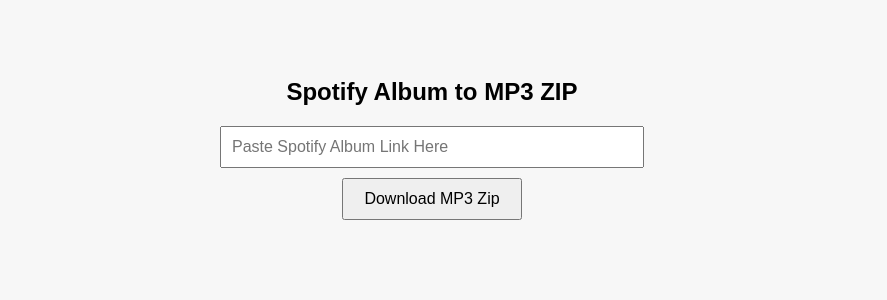
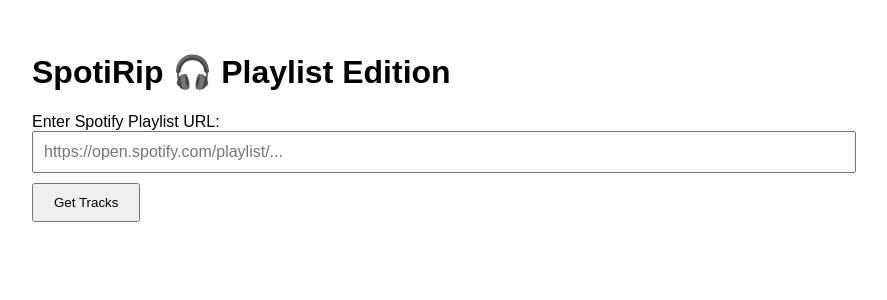
Before and after one commit to Cepha0Z/SpotiRip, a Flask app: page / in a window 1280 px wide. Shown: the top 300 px of the page, without its empty margins (208-1095 px from the left). Run offline with Flask 3, Linux system fonts and the light colour scheme.

Commit message:
Update index.html

```diff
--- a/templates/index.html
+++ b/templates/index.html
@@ -1,18 +1,35 @@
 <!DOCTYPE html>
 <html>
 <head>
-  <title>Spotify to MP3 ZIP Downloader</title>
-  <style>
-    body { font-family: Arial; padding: 50px; background: #f7f7f7; text-align: center; }
-    input[type="text"] { width: 400px; padding: 10px; font-size: 16px; }
-    input[type="submit"] { padding: 10px 20px; font-size: 16px; margin-top: 10px; }
-  </style>
+    <title>SpotiRip Playlist</title>
+    <style>
+        body { font-family: sans-serif; max-width: 800px; margin: auto; padding: 2rem; }
+        input[type=text] { width: 100%; padding: 10px; font-size: 1rem; }
+        button { padding: 10px 20px; margin-top: 10px; }
+        ul { margin-top: 2rem; list-style: none; padding: 0; }
+        li { margin: 8px 0; }
+        a { color: #0066cc; text-decoration: none; }
+    </style>
 </head>
 <body>
-  <h2>Spotify Album to MP3 ZIP</h2>
-  <form method="POST">
-    <input type="text" name="url" placeholder="Paste Spotify Album Link Here" required><br>
-    <input type="submit" value="Download MP3 Zip">
-  </form>
+    <h1>SpotiRip 🎧 Playlist Edition</h1>
+    <form method="POST">
+        <label for="url">Enter Spotify Playlist URL:</label><br>
+        <input type="text" name="url" id="url" required placeholder="https://open.spotify.com/playlist/..."><br>
+        <button type="submit">Get Tracks</button>
+    </form>
+
+    {% if tracks %}
+        <h2>Track List</h2>
+        <ul>
+            {% for track in tracks %}
+                <li>
+                    <a href="https://www.youtube.com/results?search_query={{ track | urlencode }} audio" target="_blank">
+                        🔎 {{ track }}
+                    </a>
+                </li>
+            {% endfor %}
+        </ul>
+    {% endif %}
 </body>
 </html>
```
